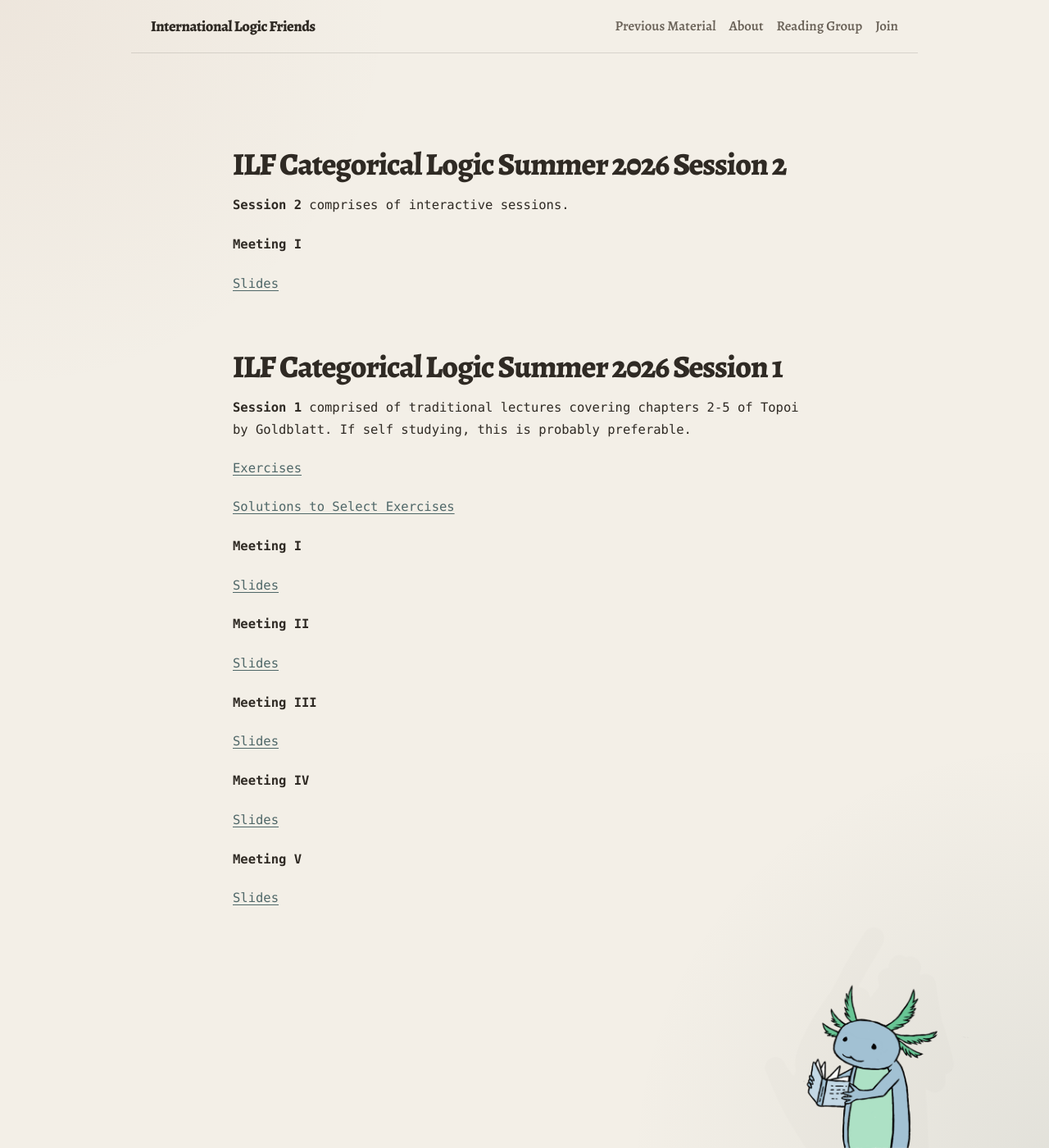
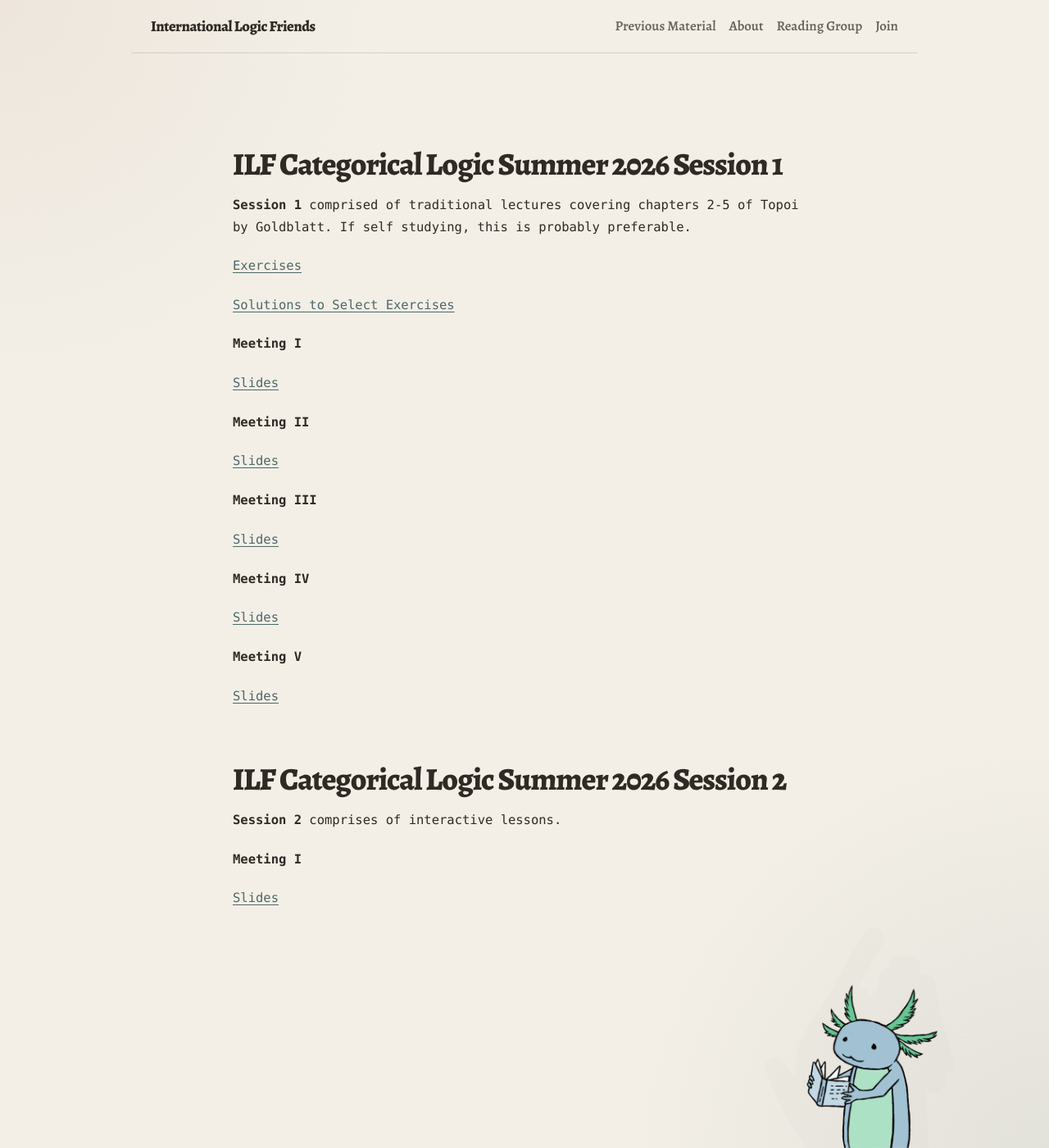
Before and after one commit to international-logic-friends/international-logic-friends.github.io, a Jekyll site: the page built from previous-material.md, in a window 1280 px wide and 1400 px high. Shown: the whole window at 82% size. Built offline with Jekyll 4.4.1, drawn with Linux system fonts in a browser that asks for light colours; some web fonts are replaced; part of the change alters nothing that is shown.

Commit message:
layout changes to previous materials

```diff
--- a/previous-material.md
+++ b/previous-material.md
@@ -6,14 +6,6 @@ bottom_image: /assets/images/axolotl2reading.png
 bottom_image_class: decoration-right
 bottom_image_width: 380px
 ---
-
-## ILF Categorical Logic Summer 2026 Session 2
-
-**Session 2** comprises of interactive sessions.
-
-#### Meeting I
-
-[Slides]({{ '/assets/pdfs/ILF_Su26_Meeting_6.pdf' | relative_url }})
 
 ## ILF Categorical Logic Summer 2026 Session 1
 
@@ -42,3 +34,11 @@ bottom_image_width: 380px
 #### Meeting V
 
 [Slides]({{ '/assets/pdfs/ILF_Su26_Meeting_5_Slides.pdf' | relative_url }})
+
+## ILF Categorical Logic Summer 2026 Session 2
+
+**Session 2** comprises of interactive lessons.
+
+#### Meeting I
+
+[Slides]({{ '/assets/pdfs/ILF_Su26_Meeting_6.pdf' | relative_url }})
```
